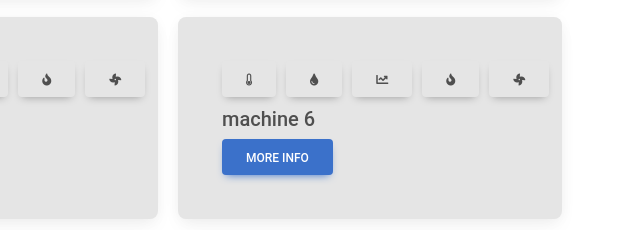
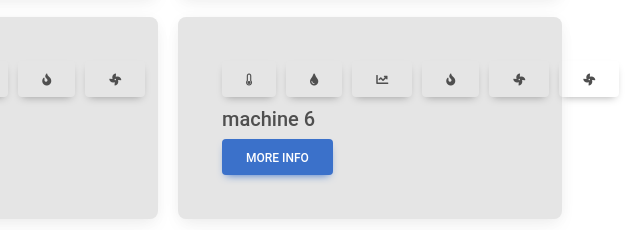
Before and after one commit to VISHALSINGHCHAUHAN942/13-06-23-demo-, a plain HTML site: page index.html in a window 1280 px wide. Shown: the part 274-504 px from the top of the page, 640-1280 px from the left. Drawn offline with Linux system fonts and the light colour scheme.

Commit message:
Update index.html

```diff
--- a/index.html
+++ b/index.html
@@ -272,6 +272,11 @@
             <button type="button" class="btn btn-icon">
               <i class="fas fa-fan"></i>
             </button>
+               <!-- -->
+
+                <button type="button" class="btn btn-icon">
+              <i class="fas fa-fan"></i>
+            </button>
           </div>
           <h5 class="card-title">machine 6</h5>
           <button type="button" class="btn btn-primary">More Info</button>
```
